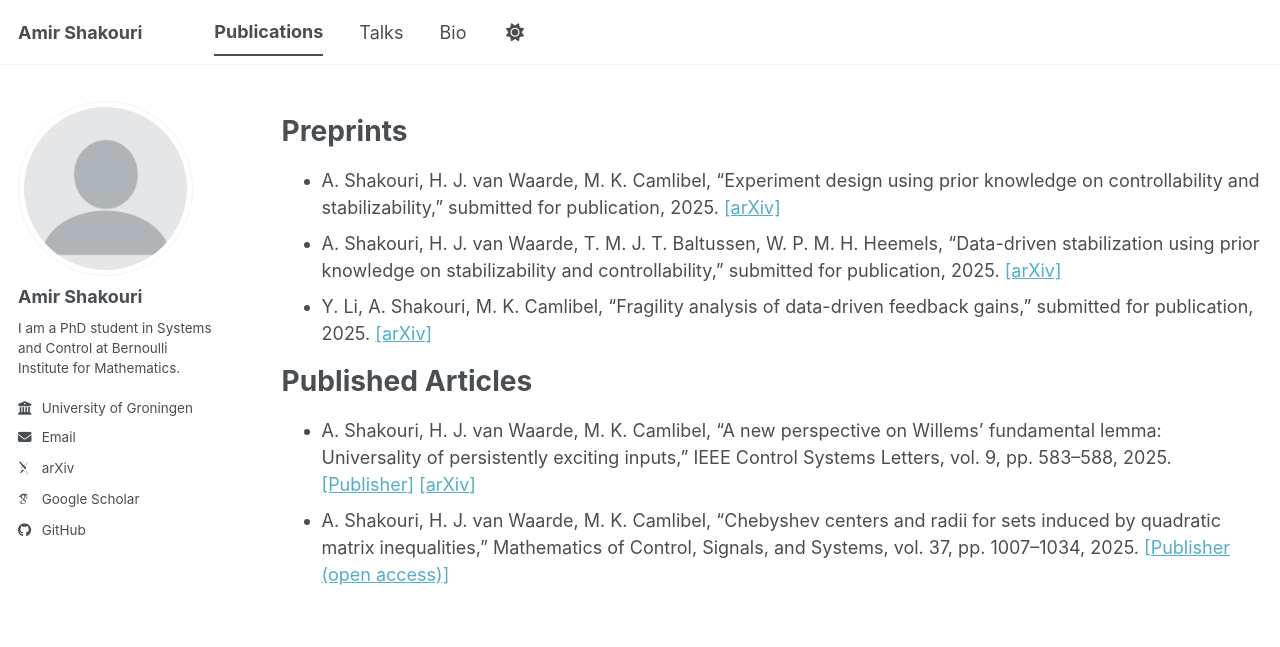
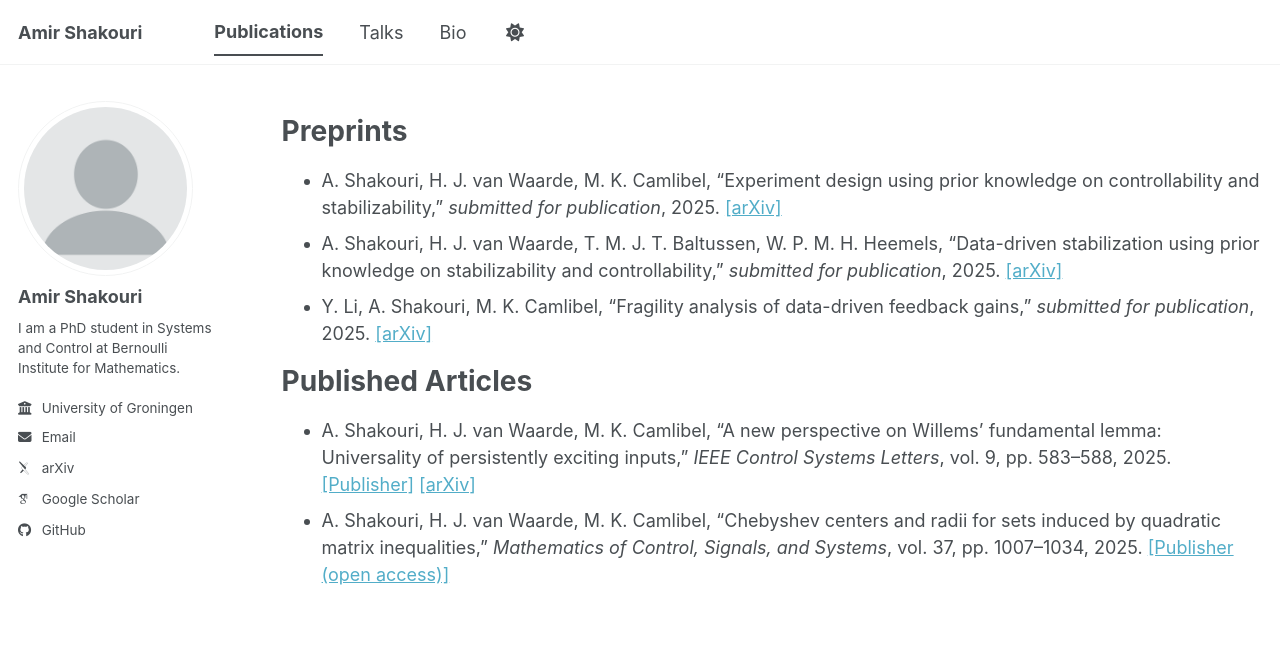
Before and after one commit to a-shakouri/a-shakouri.github.io, a Jekyll site: the page built from _pages/pub.md, in a window 1280 px wide. Shown: the top 647 px of the page. Built offline with Jekyll 4.4.1, drawn with Linux system fonts in a browser that asks for light colours; some web fonts are replaced; a script bundle is joined from its source files by our own code; library files that are not in the unit come from our copies.

Commit message:
Update pub.md

```diff
--- a/_pages/pub.md
+++ b/_pages/pub.md
@@ -10,11 +10,11 @@ author_profile: true
 
 Preprints
 ======
-* A. Shakouri, H. J. van Waarde, M. K. Camlibel, "Experiment design using prior knowledge on controllability and stabilizability," submitted for publication, 2025. [\[arXiv\]](https://arxiv.org/pdf/2512.01876)
-* A. Shakouri, H. J. van Waarde, T. M. J. T. Baltussen, W. P. M. H. Heemels, “Data-driven stabilization using prior knowledge on stabilizability and controllability,” submitted for publication, 2025. [\[arXiv\]](https://arxiv.org/pdf/2510.25452)
-* Y. Li, A. Shakouri, M. K. Camlibel, “Fragility analysis of data-driven feedback gains,” submitted for publication, 2025. [\[arXiv\]](https://arxiv.org/pdf/2510.00717)
+* A. Shakouri, H. J. van Waarde, M. K. Camlibel, "Experiment design using prior knowledge on controllability and stabilizability," *submitted for publication*, 2025. [\[arXiv\]](https://arxiv.org/pdf/2512.01876)
+* A. Shakouri, H. J. van Waarde, T. M. J. T. Baltussen, W. P. M. H. Heemels, “Data-driven stabilization using prior knowledge on stabilizability and controllability,” *submitted for publication*, 2025. [\[arXiv\]](https://arxiv.org/pdf/2510.25452)
+* Y. Li, A. Shakouri, M. K. Camlibel, “Fragility analysis of data-driven feedback gains,” *submitted for publication*, 2025. [\[arXiv\]](https://arxiv.org/pdf/2510.00717)
 
 Published Articles
 ======
-* A. Shakouri, H. J. van Waarde, M. K. Camlibel, “A new perspective on Willems’ fundamental lemma: Universality of persistently exciting inputs,” IEEE Control Systems Letters, vol. 9, pp. 583–588, 2025. [\[Publisher\]](https://ieeexplore.ieee.org/document/11022745)  [\[arXiv\]](https://arxiv.org/pdf/2503.12489)
-* A. Shakouri, H. J. van Waarde, M. K. Camlibel, “Chebyshev centers and radii for sets induced by quadratic matrix inequalities,” Mathematics of Control, Signals, and Systems, vol. 37, pp. 1007–1034, 2025. [\[Publisher (open access)\]](https://link.springer.com/article/10.1007/s00498-025-00424-w)
+* A. Shakouri, H. J. van Waarde, M. K. Camlibel, “A new perspective on Willems’ fundamental lemma: Universality of persistently exciting inputs,” *IEEE Control Systems Letters*, vol. 9, pp. 583–588, 2025. [\[Publisher\]](https://ieeexplore.ieee.org/document/11022745)  [\[arXiv\]](https://arxiv.org/pdf/2503.12489)
+* A. Shakouri, H. J. van Waarde, M. K. Camlibel, “Chebyshev centers and radii for sets induced by quadratic matrix inequalities,” *Mathematics of Control, Signals, and Systems*, vol. 37, pp. 1007–1034, 2025. [\[Publisher (open access)\]](https://link.springer.com/article/10.1007/s00498-025-00424-w)
```
